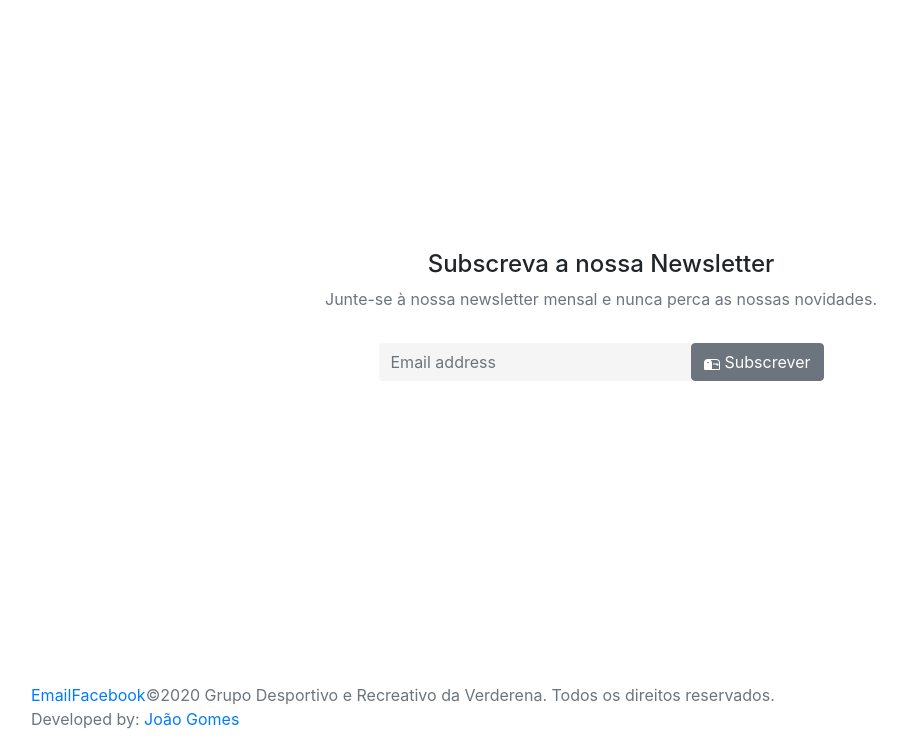
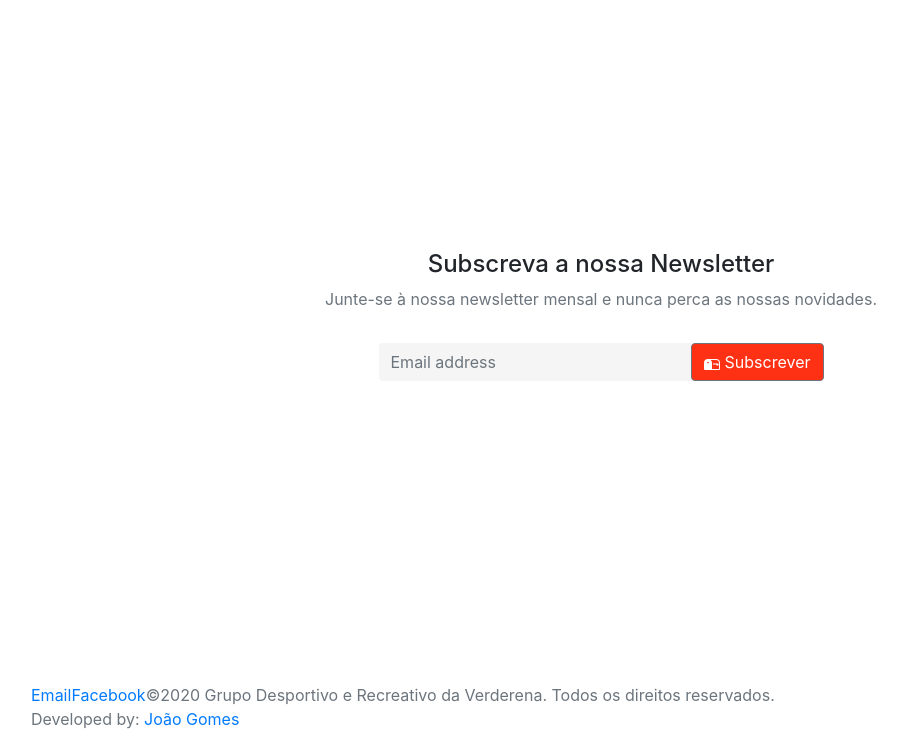
Before and after one commit to GDR-Verderena/gdr-verderena.github.io, a Jekyll site: the page built from blog/index.html, in a window 1280 px wide. Shown: the part 4754-5501 px from the top of the page, without its empty margins (39-946 px from the left). Built offline with Jekyll 4.4.1, drawn with Linux system fonts in a browser that asks for light colours; some web fonts are replaced.

Commit message:
Update main.css

```diff
--- a/css/main.css
+++ b/css/main.css
@@ -21,7 +21,7 @@ text[type=text] {
 }
 
 
-.red button  {
+.btn-secondary   {
 
 
   background-color:#FF3115;
@@ -29,7 +29,7 @@ text[type=text] {
 
 }
 
-.red button   :hover{
+.btn-secondary   :hover{
 
 
   background-color:#212121;
```
